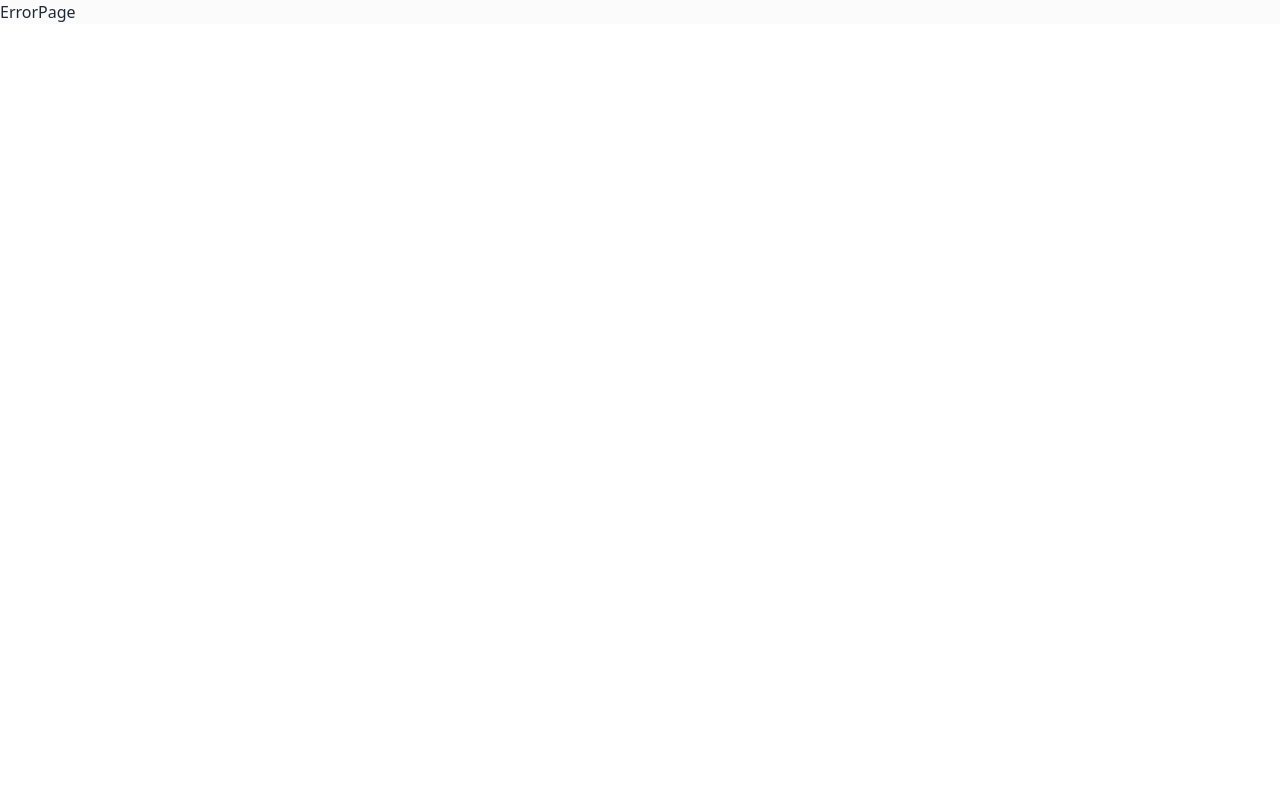
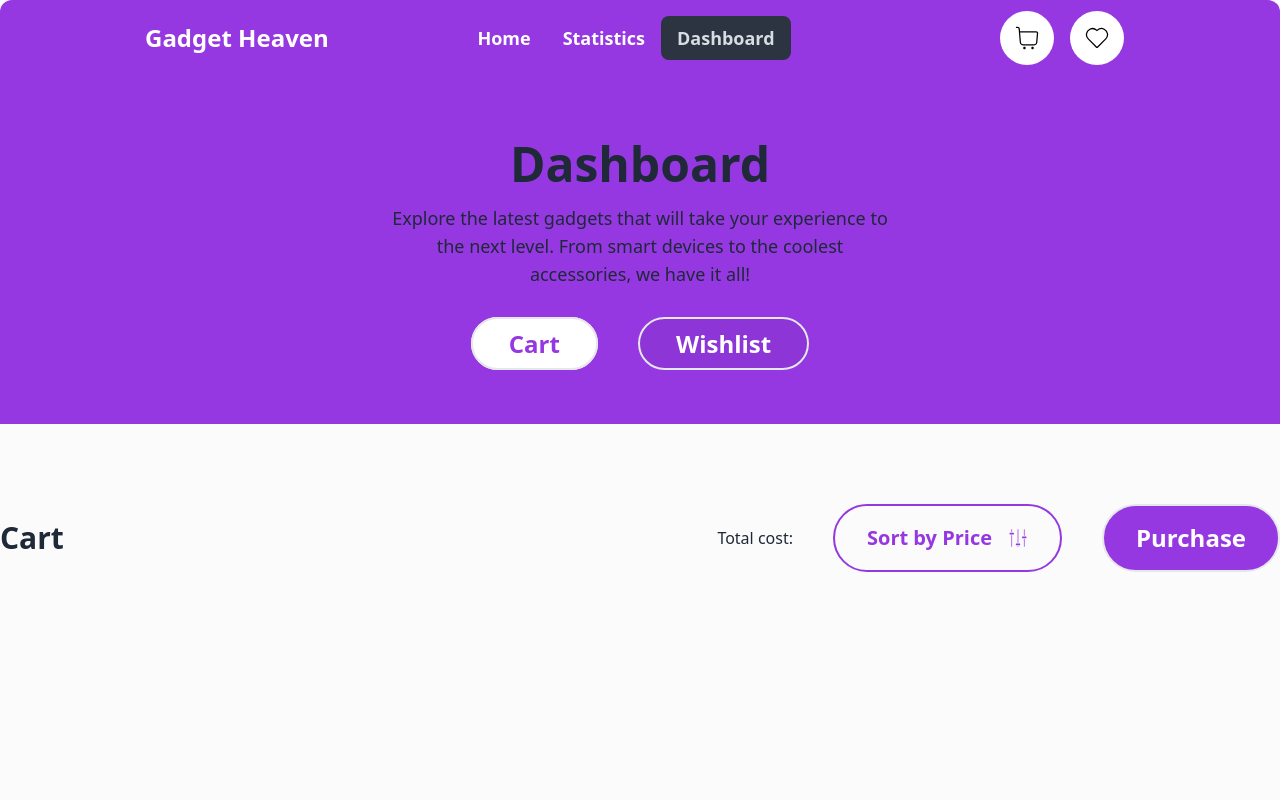
Before and after one commit to programming-hero-web-course-4/b10a8-gadget-heaven-farhana988, a React (Vite) app: page /dashboard/cart in a window 1280 px wide. Before the commit this address had no page. Shown: the top 800 px of the page. Built offline with nearby package versions, Linux system fonts and the light colour scheme.

Commit message:
cart items

```diff
--- a/src/components/AllCards.jsx
+++ b/src/components/AllCards.jsx
@@ -21,7 +21,7 @@ function AllCards() {
   return (
 
 
-      <div className="grid grid-cols-3 gap-6 ">
+      <div className="grid grid-cols-1 lg:grid-cols-3 p-20 lg:p-0 gap-6 ">
       {
           filterByCategories.map(product=> <Card key={product.product_id} product={product}></Card>)
       }
--- a/src/components/Categories.jsx
+++ b/src/components/Categories.jsx
@@ -6,9 +6,9 @@ import { NavLink } from 'react-router-dom'
 function Categories({ categories }) {
     // console.log(categories[1].category)
   return (
-    <div  className='flex flex-col gap-10 '>
+    <div  className='grid grid-cols-2 lg:flex lg:flex-col gap-10 p-6 lg:p-0 '>
       <NavLink to={'/'}  className={({ isActive }) =>
-          ` text-2xl font-semibold  ${isActive ? 'bg-[#9538E2] rounded-xl px-8 py-2' :
+          ` text-sm lg:text-2xl font-semibold  ${isActive ? 'bg-[#9538E2] rounded-xl px-8 py-2' :
              'px-8 py-2 rounded-xl bg-[#09080F0D]'}`
         }>All Product</NavLink>
     {categories.map(category => (
@@ -17,7 +17,7 @@ function Categories({ categories }) {
         to={`/category/${category.category}`}
 
         className={({ isActive }) =>
-          ` text-2xl font-semibold  ${isActive ? 'bg-[#9538E2] rounded-xl px-8 py-2'
+          ` text-sm lg:text-2xl font-semibold  ${isActive ? 'bg-[#9538E2] rounded-xl px-8 py-2'
             : 'px-8 py-2 rounded-xl bg-[#09080F0D]'}`
         }
       >
--- /dev/null
+++ b/src/components/ShoppingCart.jsx
@@ -0,0 +1,50 @@
+import { useEffect, useState } from "react";
+import Card from "./Card";
+import { getAllProducts } from "../utils";
+import { GiSettingsKnobs } from "react-icons/gi";
+
+function ShoppingCart() {
+  const [product, setProduct] = useState([]);
+
+  useEffect(() => {
+    const addCart = getAllProducts();
+    setProduct(addCart);
+  }, []);
+  return (
+    <div className="container mx-auto my-20">
+      <div className="flex items-center justify-between mb-10 flex-col lg:flex-row gap-20 lg:gap-0">
+        <div className="font-bold text-3xl">Cart</div>
+        <div className="flex items-center gap-10 ">
+          <h2>Total cost:</h2>
+          <div className="flex flex-col lg:flex-row gap-5 lg:gap-10">
+          <button
+            className=" flex gap-1 lg:gap-4 items-center text-[#9538E2]  text-sm lg:text-xl font-semibold rounded-full
+                border-2 border-[#9538E2] px-3 lg:px-8 py-2 lg:py-2
+
+
+               "
+          >
+            Sort by Price <GiSettingsKnobs></GiSettingsKnobs>{" "}
+          </button>
+          <button
+            className=" bg-[#9538E2]  text-white text-base lg:text-2xl  font-semibold rounded-full
+                 border-2 px-3 lg:px-8 py-2 lg:py-4
+
+
+                "
+          >
+            Purchase
+          </button>
+          </div>
+        </div>
+      </div>
+      <div className="px-10 lg:px-32 space-y-6">
+        {product.map((product) => (
+          <Card key={product.id} product={product}></Card>
+        ))}
+      </div>
+    </div>
+  );
+}
+
+export default ShoppingCart;
--- /dev/null
+++ b/src/components/Wishlist.jsx
@@ -0,0 +1,9 @@
+// import React from 'react'
+
+function Wishlist() {
+  return (
+    <div>Wishlist</div>
+  )
+}
+
+export default Wishlist
--- a/src/pages/Dashboard.jsx
+++ b/src/pages/Dashboard.jsx
@@ -1,12 +1,15 @@
 // import React from 'react'
 
-import { NavLink } from "react-router-dom";
+import { NavLink, Outlet } from "react-router-dom";
 import Heading from "../components/Heading";
 
+
 function Dashboard() {
+
   return (
     <div>
-      <div className="bg-[#9538E2] py-16 pb-52">
+      {/* heading and button  */}
+      <div className="bg-[#9538E2] py-16">
         <Heading
           title={"Dashboard"}
           subtitle={
@@ -14,19 +17,23 @@ function Dashboard() {
           }
         ></Heading>
         {/* buttons */}
-        <div className="text-center">
-          <NavLink
+        <div className="text-center space-x-10 mt-10">
+          <NavLink to={'cart'}
            className={({ isActive }) =>
-            ` text-2xl font-semibold  ${isActive ? 'text-lg font-semibold rounded-2xl border-2 px-6 py-2'
-              : 'px-8 py-2 rounded-xl bg-[#09080F0D]'}`
+            ` text-2xl font-semibold  ${isActive ? 'bg-white text-[#9538E2] text-2xl font-semibold rounded-full border-2 px-9 py-2'
+              : 'px-9 py-2 rounded-full border-2 text-white bg-[#09080F0D]'}`
           }
           >Cart</NavLink>
-          <NavLink className={({ isActive }) =>
-            ` text-2xl font-semibold  ${isActive ? 'text-lg font-semibold rounded-2xl border-2 px-6 py-2'
-              : 'px-8 py-2 rounded-xl bg-[#09080F0D]'}`
+          <NavLink to={'wishlist'}
+          className={({ isActive }) =>
+            ` text-2xl font-semibold  ${isActive ? 'bg-white text-[#9538E2] text-2xl font-semibold rounded-full border-2 px-9 py-2'
+              : 'px-9 py-2 rounded-full border-2 text-white bg-[#09080F0D]'}`
           }>Wishlist</NavLink>
         </div>
       </div>
+
+
+      <Outlet></Outlet>
     </div>
   );
 }
--- a/src/pages/Home.jsx
+++ b/src/pages/Home.jsx
@@ -15,7 +15,7 @@ const categories = useLoaderData()
 
         <Banner></Banner>
         <div className="h-96"></div>
-        <div className="flex container mx-auto justify-between">
+        <div className="flex container mx-auto justify-between flex-col lg:flex-row">
         <Categories categories={categories}></Categories>
 
         <Outlet></Outlet>
--- a/src/pages/ProductDetails.jsx
+++ b/src/pages/ProductDetails.jsx
@@ -4,19 +4,29 @@ import { CiHeart } from "react-icons/ci";
 import { useEffect, useState } from "react";
 import { useLoaderData, useParams } from "react-router-dom";
 import Heading from "../components/Heading";
+import { addToCart, getAllProducts, } from "../utils";
 
 function ProductDetails() {
   const products = useLoaderData();
-  // console.log(products)
+
   const { product_id } = useParams();
-  // console.log(product_id)
+
   const [details, setDetails] = useState([]);
-  console.log(details);
+
+
+
+  const [isAdd,setIsAdd]=useState(false)
   useEffect(() => {
+
     const singleDetails = products.find(
       (details) => details.product_id == product_id
     );
     setDetails(singleDetails);
+    const cartItems = getAllProducts();
+    const isExist =   cartItems.find(item=> item.product_id ==singleDetails.product_id)
+   if(isExist){
+    setIsAdd(true)
+   }
   }, [product_id, products]);
 
   const {
@@ -27,6 +37,11 @@ function ProductDetails() {
     Specification,
     rating,
   } = details || {};
+// add to cart button
+  const handleAddToCart= product =>{
+    addToCart(product)
+    setIsAdd(true)
+  }
   return (
     <div className="relative">
       <div className="bg-[#9538E2] py-16 pb-52">
@@ -68,13 +83,19 @@ function ProductDetails() {
 
           <p>{rating}</p>
           <p></p>
+
+          {/* cart and wishlist btn */}
           <div className="flex items-center gap-6 text-lg text-white">
-            <button className="flex items-center gap-2 bg-[#9538E2] text-lg font-semibold
+            <button
+          disabled={isAdd}
+            className=" btn flex items-center gap-2 bg-[#9538E2] text-lg font-semibold
              rounded-2xl border-2 px-6 py-2 ">
-              <h2>Add To Card</h2>
+              <h2
+
+              onClick={()=> handleAddToCart(details)}>Add To Card</h2>
               <CiShoppingCart></CiShoppingCart>
             </button>
-            <button className="  text-2xl rounded-full bg-white text-black p-3 ">
+            <button className="btn  text-2xl rounded-full bg-white text-black p-3 ">
               <CiHeart></CiHeart>
             </button>
           </div>
--- /dev/null
+++ b/src/utils/index.js
@@ -0,0 +1,23 @@
+// get all cart items
+const getAllProducts = () => {
+ const all = localStorage.getItem("cartItems");
+ if(all){
+    const parseAll =JSON.parse(all)
+    return parseAll
+ }
+ else{
+    return []
+ }
+};
+
+// add to cart
+const addToCart = (product) => {
+  const cartItems = getAllProducts();
+  const isExist =   cartItems.find(item=> item.product_id === product.product_id)
+  console.log(isExist)
+  if(isExist) return alert('error')
+  cartItems.push(product);
+  localStorage.setItem("cartItems", JSON.stringify(cartItems));
+};
+
+export { addToCart, getAllProducts };
```
Also changed, not shown: src/routes/Router.jsx (+18 -0 lines).
